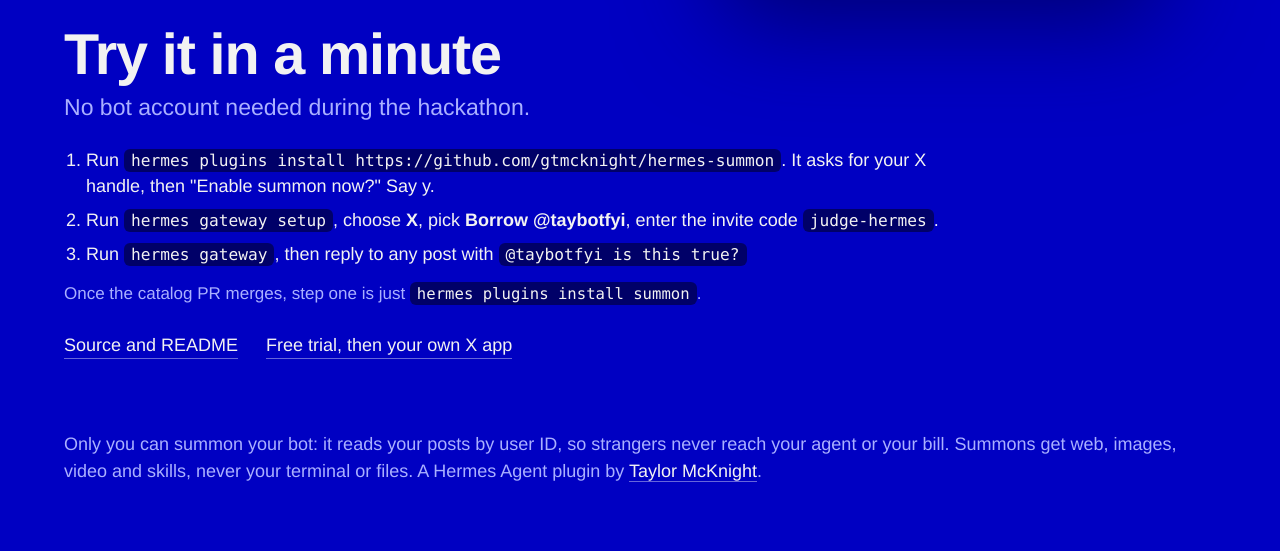
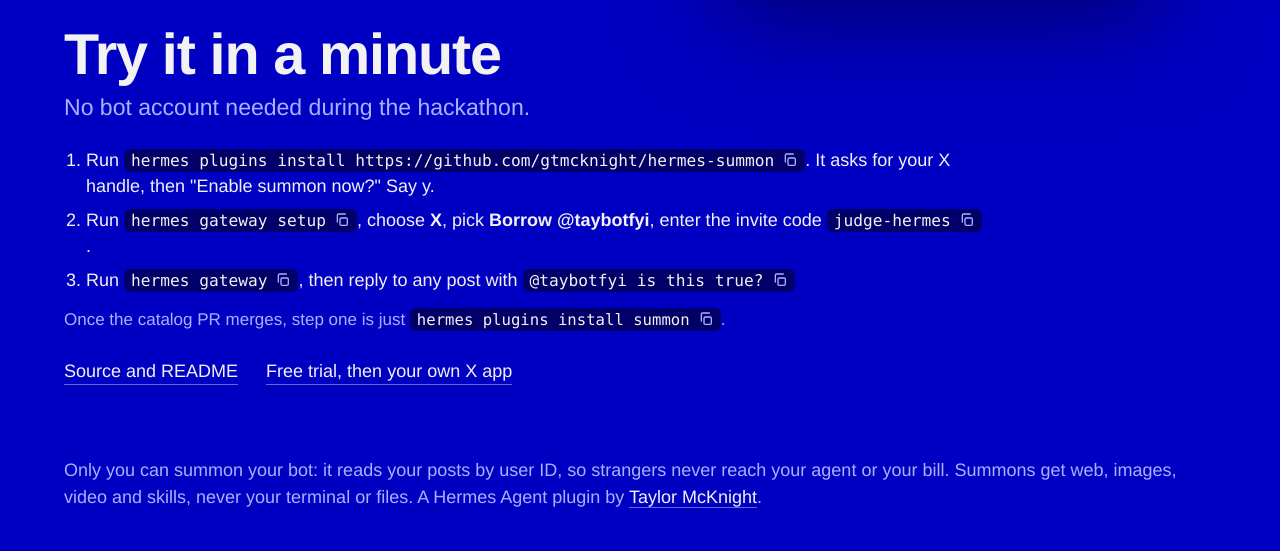
Before and after one commit to gtmcknight/hermes-summon, a plain HTML site: page relay/public/index.html in a window 1280 px wide. Shown: the part 844-1395 px from the top of the page. Before the commit the page ends 1369 px from the top, so only its background shows below. Drawn offline with Linux system fonts and the light colour scheme.

Commit message:
page: a copy icon on every command that turns into a check; favicon
Co-Authored-By: Claude Fable 5.1 <noreply@anthropic.com>
Claude-Session: https://claude.ai/code/session_0144Jwi2Mi5ngowKZxGwt7W6

```diff
--- a/relay/public/index.html
+++ b/relay/public/index.html
@@ -8,6 +8,8 @@
 <meta property="og:title" content="summon">
 <meta property="og:description" content="Your Hermes, under any post on X. Check anything. Find anything. Learn anything.">
 <meta property="og:image" content="https://summon.taylor.fyi/poster.jpg">
+<link rel="icon" type="image/png" href="/favicon.png">
+<link rel="apple-touch-icon" href="/apple-touch-icon.png">
 <meta name="twitter:card" content="player">
 <meta name="twitter:player" content="https://summon.taylor.fyi/summon.mp4">
 <meta name="twitter:player:width" content="1080">
@@ -36,8 +38,9 @@ h1{font-family:"Rubik Glitch","Avenir Next Condensed",sans-serif;font-size:clamp
 .steps{margin:26px 0 0 22px;padding:0;font-size:clamp(18px,1.4vw,22px);line-height:1.45;color:var(--ink)}
 .steps li{margin:8px 0}
 .steps code,.soon code{font-family:var(--mono);font-size:.9em;background:#0007;padding:2px 7px;border-radius:6px;cursor:pointer;word-break:break-all}
+.cp{display:inline-block;width:16px;height:16px;margin-left:8px;vertical-align:-2px;color:#aab0ff}
+.cp.ok{color:#7ee787}
 .steps code:hover,.soon code:hover{background:#000b}
-.steps code.copied,.soon code.copied{background:#fff;color:#000}
 .soon{margin-top:14px;font-size:clamp(17px,1.3vw,21px);color:var(--soft);line-height:1.5}
 .soon code{font-family:var(--mono);color:var(--ink);font-size:.92em}
 .try{max-width:1500px;margin:0 auto;padding:24px 64px 72px}
@@ -93,9 +96,13 @@ footer a{color:var(--ink);text-decoration:none;border-bottom:1px solid #fff6}
   </section>
 <footer>Only you can summon your bot: it reads your posts by user ID, so strangers never reach your agent or your bill. Summons get web, images, video and skills, never your terminal or files. A Hermes Agent plugin by <a href="https://taylor.fyi">Taylor McKnight</a>.</footer>
 <script>
+const COPY = '<svg viewBox="0 0 24 24" width="16" height="16" fill="none" stroke="currentColor" stroke-width="2" stroke-linecap="round" stroke-linejoin="round"><rect x="9" y="9" width="11" height="11" rx="2"/><path d="M5 15V5a2 2 0 0 1 2-2h10"/></svg>';
+const CHECK = '<svg viewBox="0 0 24 24" width="16" height="16" fill="none" stroke="currentColor" stroke-width="2.5" stroke-linecap="round" stroke-linejoin="round"><path d="M5 12l5 5L20 7"/></svg>';
 for (const c of document.querySelectorAll('.steps code, .soon code')) {
-  c.title = 'Click to copy'; c.style.cursor = 'pointer';
-  c.onclick = async () => { try { await navigator.clipboard.writeText(c.textContent); c.classList.add('copied'); setTimeout(() => c.classList.remove('copied'), 900); } catch { } };
+  const text = c.textContent;
+  const i = document.createElement('span'); i.className = 'cp'; i.innerHTML = COPY; c.appendChild(i);
+  c.title = 'Click to copy';
+  c.onclick = async () => { try { await navigator.clipboard.writeText(text); i.innerHTML = CHECK; i.classList.add('ok'); setTimeout(() => { i.innerHTML = COPY; i.classList.remove('ok'); }, 1400); } catch { } };
 }
 </script>
 </body>
```
Also changed, not shown: relay/public/apple-touch-icon.png (added), relay/public/favicon.png (added).
